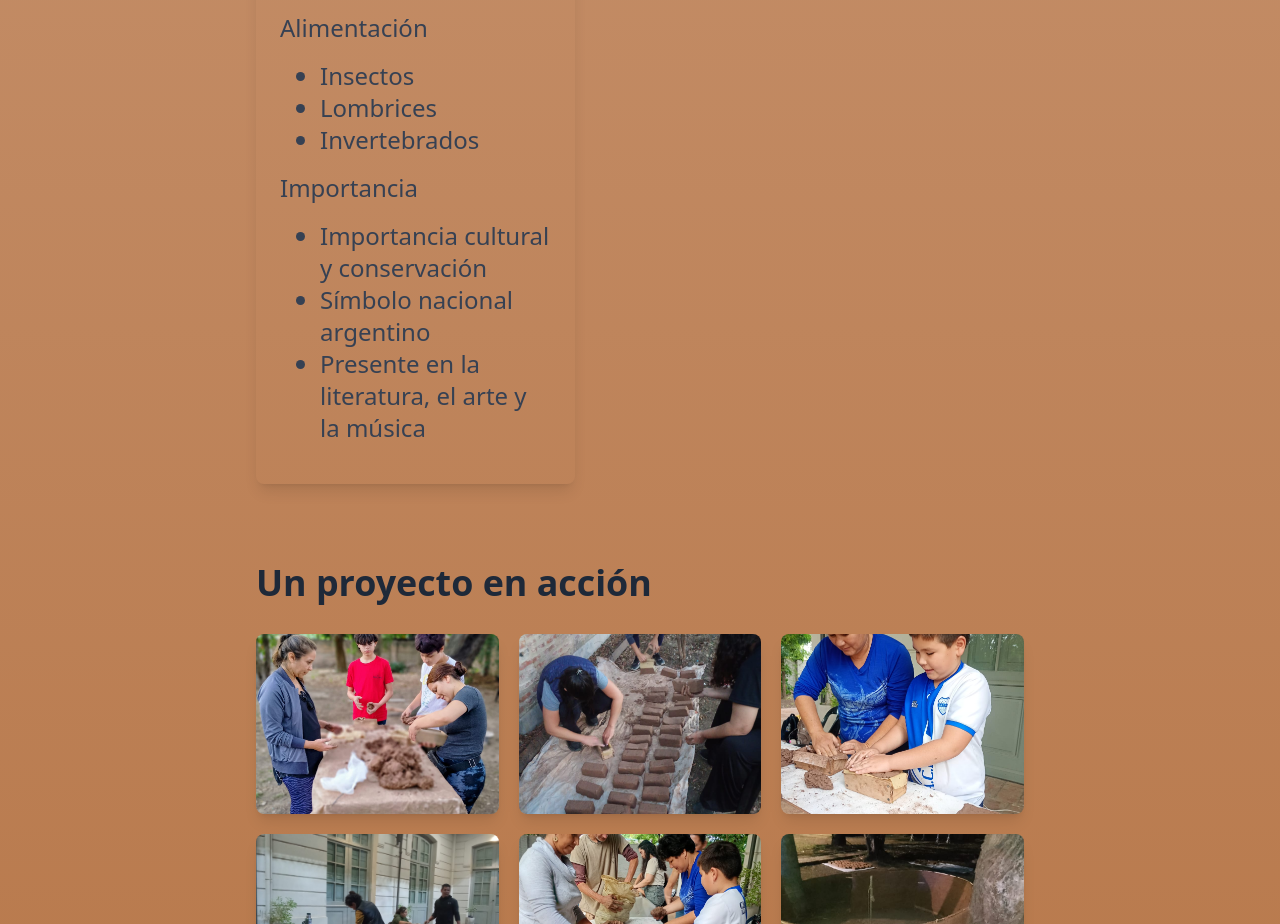
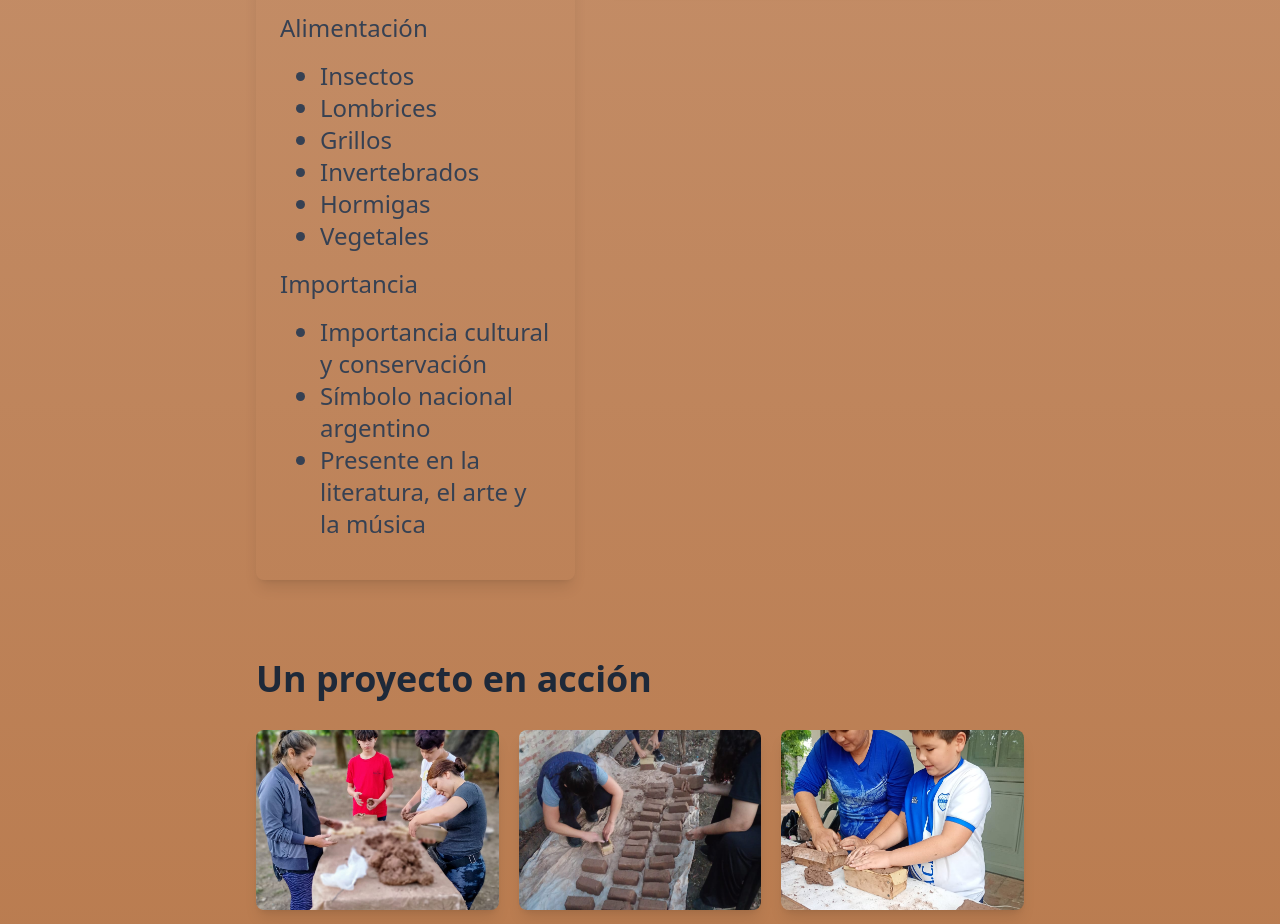
Before and after one commit to louisrubin/hornero-blog, a React (Vite) app: page / in a window 1280 px wide. Shown: the part 5060-5984 px from the top of the page. Built offline with nearby package versions, Linux system fonts and the light colour scheme; a web font is replaced by a local one.

Commit message:
update info 'alimentacion'

```diff
--- a/src/AppSectionList.tsx
+++ b/src/AppSectionList.tsx
@@ -150,7 +150,10 @@ export const sectionsList = [
                 <ul className="list-disc pl-5 lg:pl-10 text-lg lg:text-xl xl:text-2xl text-gray-700">
                     <li>Insectos</li>
                     <li>Lombrices</li>
+                    <li>Grillos</li>
                     <li>Invertebrados</li>
+                    <li>Hormigas</li>
+                    <li>Vegetales</li>
                 </ul>
 
                 <p className="text-xl lg:text-xl xl:text-2xl my-4 font-medium text-gray-700">Importancia</p>
```
